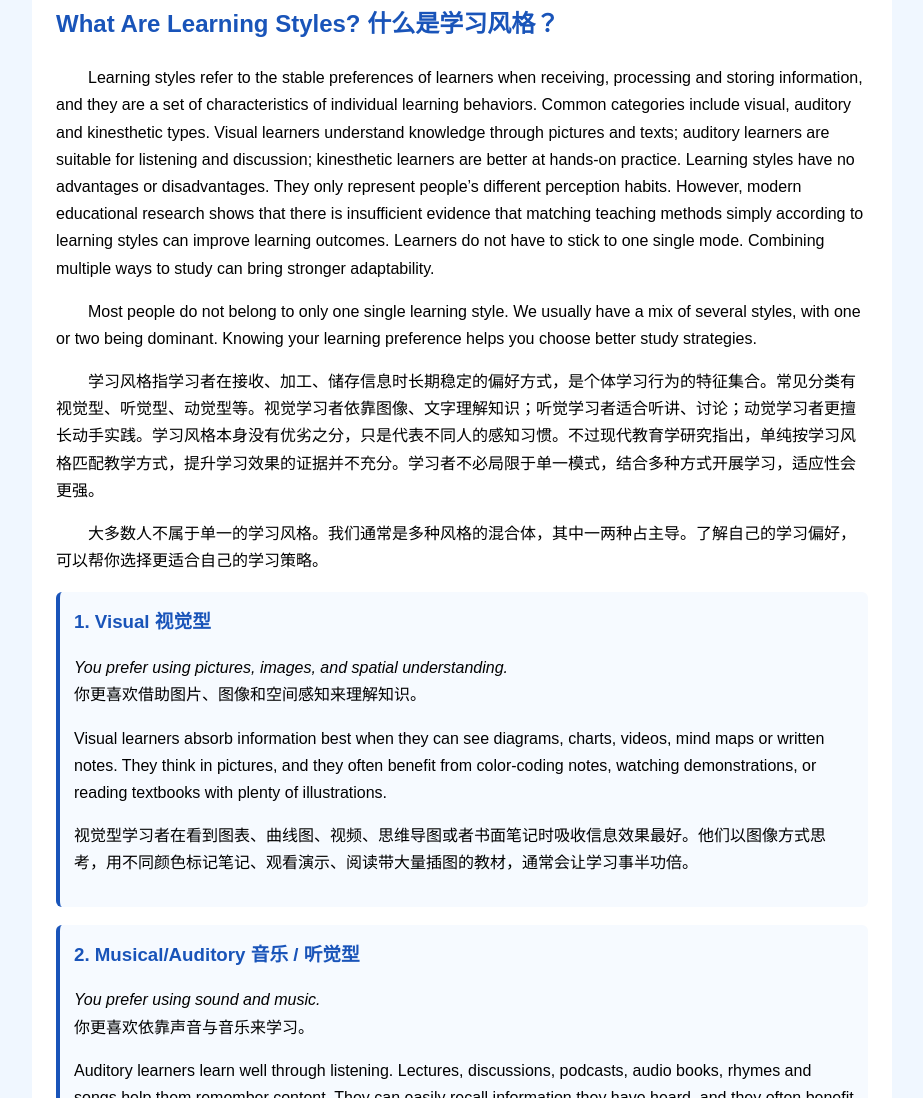
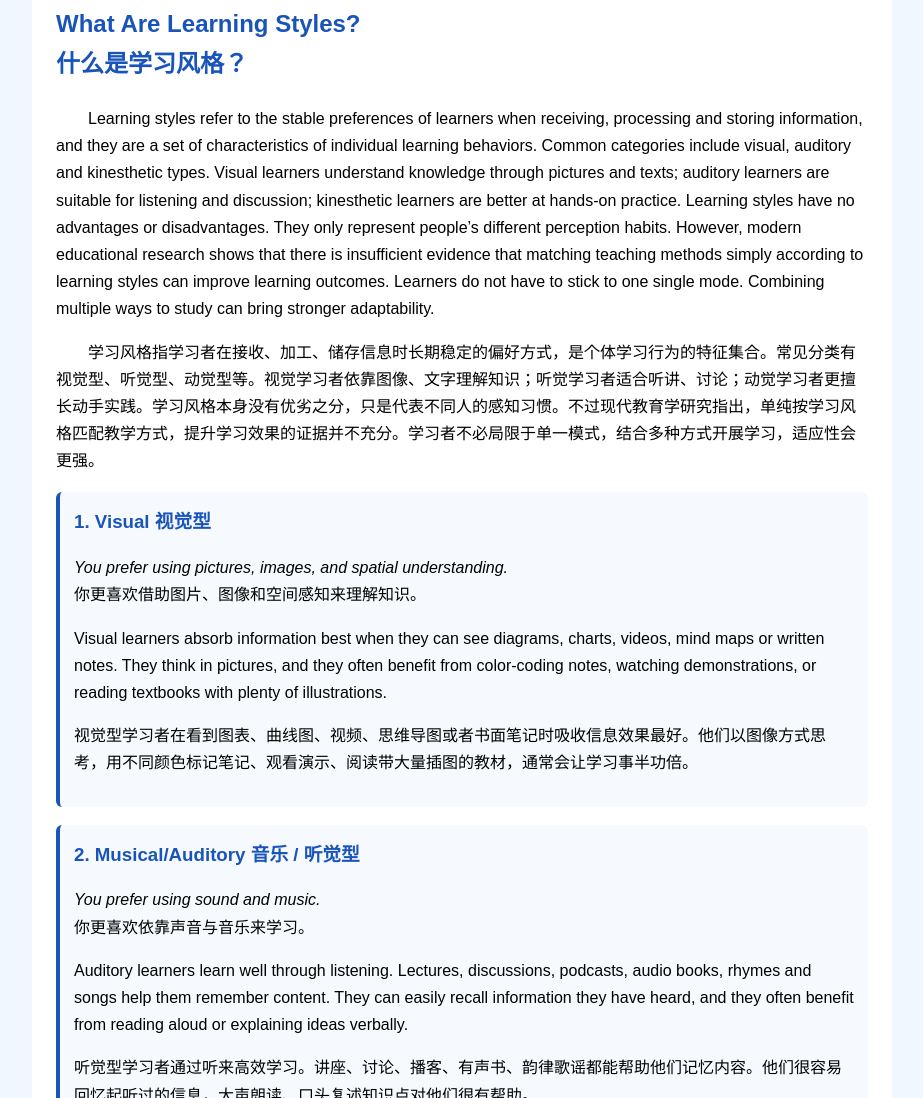
Before and after one commit to carfox163/LearningStyle, a plain HTML site: page index.html in a window 1280 px wide. Shown: the part 851-1949 px from the top of the page, without its empty margins (178-1101 px from the left). Drawn offline with Linux system fonts and the light colour scheme.

Commit message:
Update index.html

```diff
--- a/index.html
+++ b/index.html
@@ -120,11 +120,9 @@
     <div class="style-intro-wrap">
         <!-- 修复：改为公网CDN图片地址，联网即可加载 -->
         <img class="style-intro-img" src="https://cdn.educba.com/academy/wp-content/uploads/2024/04/Types-of-Learning-Styles.png" alt="Types of Learning Styles">
-        <h2>What Are Learning Styles? 什么是学习风格？</h2>
+        <h2>What Are Learning Styles? <br>什么是学习风格？</h2>
         <p>　　Learning styles refer to the stable preferences of learners when receiving, processing and storing information, and they are a set of characteristics of individual learning behaviors. Common categories include visual, auditory and kinesthetic types. Visual learners understand knowledge through pictures and texts; auditory learners are suitable for listening and discussion; kinesthetic learners are better at hands-on practice. Learning styles have no advantages or disadvantages. They only represent people’s different perception habits. However, modern educational research shows that there is insufficient evidence that matching teaching methods simply according to learning styles can improve learning outcomes. Learners do not have to stick to one single mode. Combining multiple ways to study can bring stronger adaptability.</p>
-        <p>　　Most people do not belong to only one single learning style. We usually have a mix of several styles, with one or two being dominant. Knowing your learning preference helps you choose better study strategies.</p>
         <p>　　学习风格指学习者在接收、加工、储存信息时长期稳定的偏好方式，是个体学习行为的特征集合。常见分类有视觉型、听觉型、动觉型等。视觉学习者依靠图像、文字理解知识；听觉学习者适合听讲、讨论；动觉学习者更擅长动手实践。学习风格本身没有优劣之分，只是代表不同人的感知习惯。不过现代教育学研究指出，单纯按学习风格匹配教学方式，提升学习效果的证据并不充分。学习者不必局限于单一模式，结合多种方式开展学习，适应性会更强。</p>
-        <p>　　大多数人不属于单一的学习风格。我们通常是多种风格的混合体，其中一两种占主导。了解自己的学习偏好，可以帮你选择更适合自己的学习策略。</p>
         <div class="style-type-block">
             <h3>1. Visual 视觉型</h3>
             <p><em>You prefer using pictures, images, and spatial understanding.</em><br>
```
